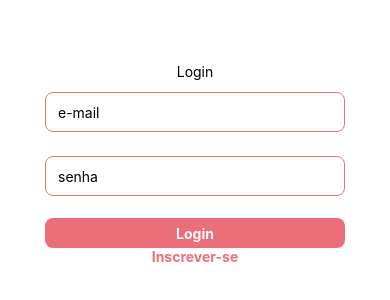
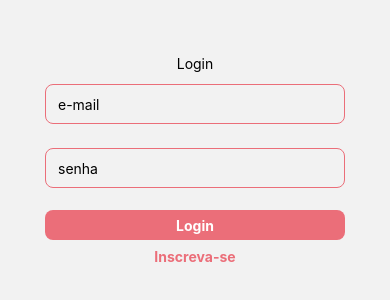
Before and after one commit to jadsonkenard/interface-movel-01, a React Native app: screen / in a window 390 px wide. Shown: the part 258-558 px from the top of the page. Built offline with nearby package versions, Linux system fonts and the light colour scheme.

Commit message:
criado navegação offline e tela de cadastro

```diff
--- a/src/components/index.tsx
+++ b/src/components/index.tsx
@@ -10,5 +10,5 @@ export {
     ButtonPOutline,
     ButtonText,
     ButtonTextOutline,
-    InputContainer
+    InputContainer,
 }
--- a/src/components/themes/Button.ts
+++ b/src/components/themes/Button.ts
@@ -50,4 +50,5 @@ export const ButtonText = styled.Text`
 export const ButtonTextOutline = styled.Text`
     color: ${theme.colors.primary};
     font-weight: bold;
+    padding: 8px;
 `
--- a/src/routes/index.tsx
+++ b/src/routes/index.tsx
@@ -1,11 +1,36 @@
 import { NavigationContainer } from "@react-navigation/native";
 import { ShowBottomTabs } from "../Navigation";
 import { SignIn, SignUp } from "../screens";
+import { createNativeStackNavigator } from "@react-navigation/native-stack";
+
+const Stack = createNativeStackNavigator();
 
 export default function Routes(){
     return(
         <NavigationContainer>
-            <SignIn/>
+            <Stack.Navigator initialRouteName="Home">
+                <Stack.Screen name="Home" component={SignIn} options={{ headerShown: false}}/>
+                <Stack.Screen name="Inscrever-se" component={SignUp} />
+                <Stack.Screen name="Navegar" component={ShowBottomTabs} options={{ headerShown: false}}/>
+            </Stack.Navigator>
         </NavigationContainer>
     )
 }
+
+
+
+
+
+
+
+// import { NavigationContainer } from "@react-navigation/native";
+// import { ShowBottomTabs } from "../Navigation";
+// import { SignIn, SignUp } from "../screens";
+
+// export default function Routes(){
+//     return(
+//         <NavigationContainer>
+//             <SignIn/>
+//         </NavigationContainer>
+//     )
+// }
--- a/src/screens/SignIn/index.tsx
+++ b/src/screens/SignIn/index.tsx
@@ -1,20 +1,22 @@
 import React from "react";
 import { Text } from "react-native";
 import { Container } from "./style";
-import { ButtonG, ButtonP, ButtonText, ButtonPOutline, ButtonGOutline, ButtonTextOutline, InputContainer } from "../../components";
+import { ButtonG, InputContainer, ButtonTextOutline, ButtonText } from "../../components";
+
+import { useNavigation } from "@react-navigation/native";
 
 export default function SignIn() {
-
+const navigation: any = useNavigation();
 
     return (
         <Container>
             <Text>Login</Text>
             <InputContainer placeholder="e-mail"/>
             <InputContainer placeholder="senha"/>
-            <ButtonG>
+            <ButtonG onPress={() => navigation.navigate("Navegar")}>
                 <ButtonText>Login</ButtonText>
             </ButtonG>
-            <ButtonTextOutline>Inscrever-se</ButtonTextOutline>
+            <ButtonTextOutline onPress={() => navigation.navigate("Inscrever-se")}>Inscreva-se</ButtonTextOutline>
         </Container>
     )
 }
--- a/src/screens/SignUp/index.tsx
+++ b/src/screens/SignUp/index.tsx
@@ -1,18 +1,19 @@
-import React from "react";
-import { Text } from "react-native";
 import { Container } from "./style";
-import { ButtonG, ButtonP, ButtonText, ButtonPOutline, ButtonGOutline, ButtonTextOutline } from "../../components";
+import { ButtonG, ButtonText,  ButtonTextOutline, InputContainer } from "../../components";
 
 export default function SignUp() {
 
 
     return (
         <Container>
-            <Text>Inscreva-se</Text>
+            <ButtonTextOutline>Tela de inscrição</ButtonTextOutline>
+            <InputContainer placeholder="Nome"/>
+            <InputContainer placeholder="Email"/>
+            <InputContainer placeholder="Senha"/>
+            <InputContainer placeholder="Conformar senha"/>
             <ButtonG>
                 <ButtonText>Enviar</ButtonText>
             </ButtonG>
-            <ButtonTextOutline>Tela de inscrição</ButtonTextOutline>
         </Container>
     )
 }
```
